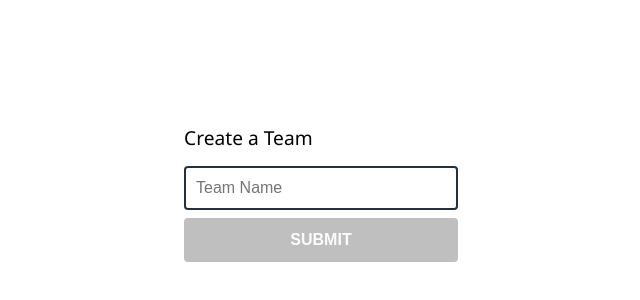
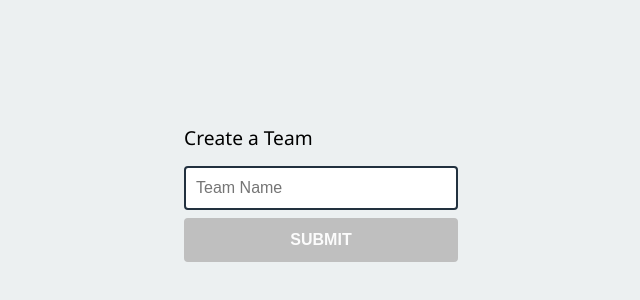
Before and after one commit to meloncatty/roster_bots, a React (Create React App) app: page / in a window 1280 px wide. Shown: the part 76-376 px from the top of the page, without its empty margins (316-956 px from the left). Built offline with nearby package versions, Linux system fonts and the light colour scheme.

Commit message:
Update background color

```diff
--- a/src/index.css
+++ b/src/index.css
@@ -2,4 +2,5 @@ body {
   margin: 0;
   padding: 0;
   font-family: 'Noto Sans', sans-serif;
+  background: rgb(236, 240, 241);
 }
```
